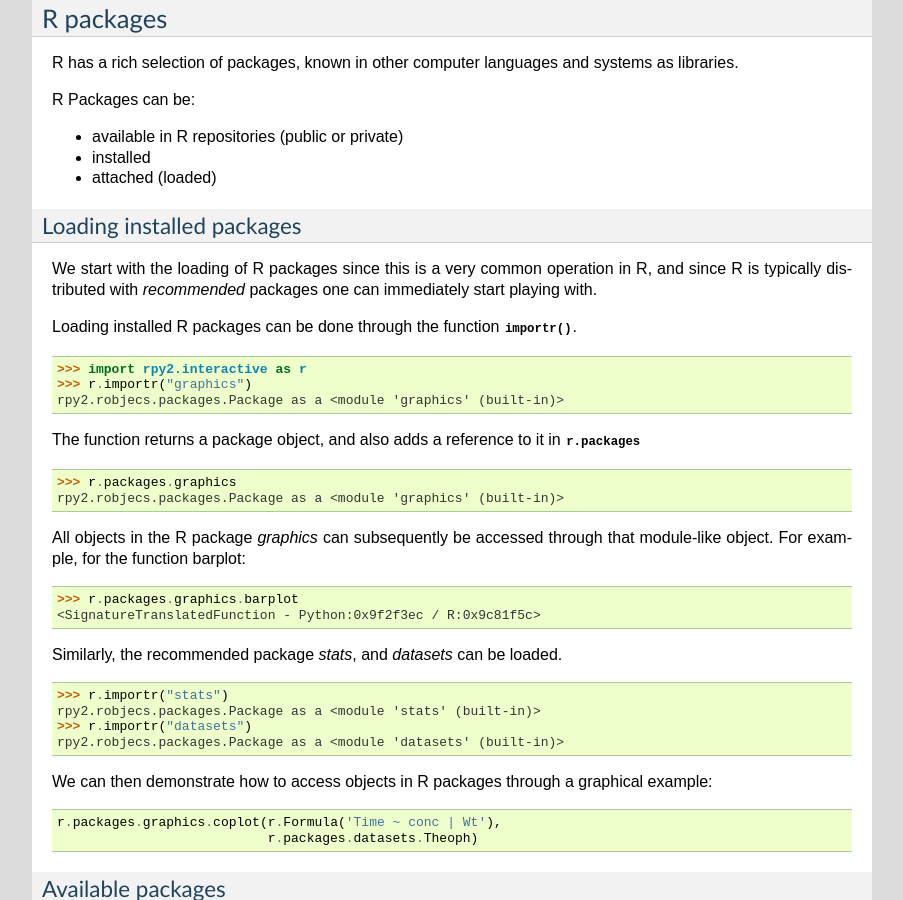
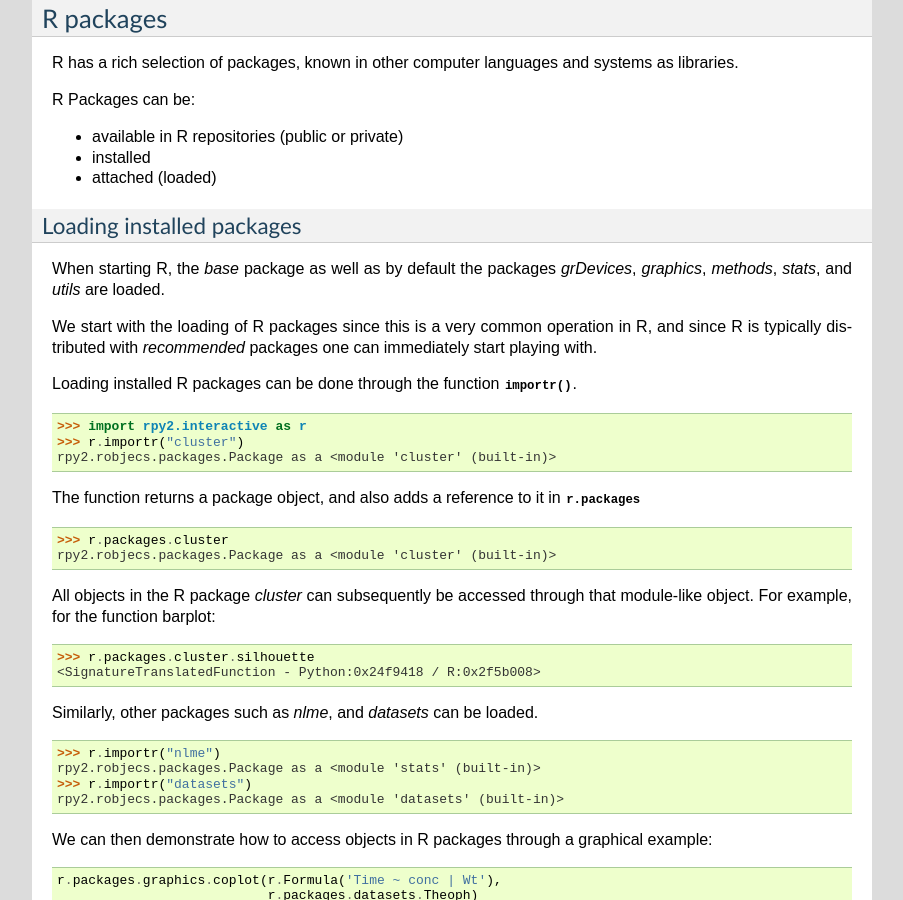
Before and after one commit to rpy2/rpy2, a Sphinx documentation site: the page built from doc/source/interactive.rst, in a window 1280 px wide and 900 px high, scrolled down 854 px. Shown: the whole window, without its empty margins (198-1101 px from the left). Built offline with Sphinx 7.4.7, drawn with Linux system fonts in a browser that asks for light colours; formulas are drawn with MathJax 3.

Commit message:
All packages attached when R starts are mirrored in Python with rpy.interactive
--HG--
branch : version_2.2.x

```diff
--- a/doc/source/interactive.rst
+++ b/doc/source/interactive.rst
@@ -68,6 +68,9 @@ R Packages can be:
 Loading installed packages
 --------------------------
 
+When starting R, the *base* package as well as by default the packages
+*grDevices*, *graphics*, *methods*, *stats*, and *utils* are loaded.
+
 We start with the loading of R packages since this is a very common
 operation in R, and since R is typically distributed
 with *recommended* packages one can immediately start playing with.
@@ -75,26 +78,26 @@ with *recommended* packages one can immediately start playing with.
 Loading installed R packages can be done through the function :func:`importr`.
 
 >>> import rpy2.interactive as r
->>> r.importr("graphics")
-rpy2.robjecs.packages.Package as a <module 'graphics' (built-in)>
+>>> r.importr("cluster")
+rpy2.robjecs.packages.Package as a <module 'cluster' (built-in)>
 
 The function returns a package object, and also adds a reference to it
 in :attr:`r.packages`
 
->>> r.packages.graphics
-rpy2.robjecs.packages.Package as a <module 'graphics' (built-in)>
+>>> r.packages.cluster
+rpy2.robjecs.packages.Package as a <module 'cluster' (built-in)>
 
-All objects in the R package *graphics* can subsequently be accessed
+All objects in the R package *cluster* can subsequently be accessed
 through that module-like object. For example, for the function barplot:
 
->>> r.packages.graphics.barplot
-<SignatureTranslatedFunction - Python:0x9f2f3ec / R:0x9c81f5c>
+>>> r.packages.cluster.silhouette
+<SignatureTranslatedFunction - Python:0x24f9418 / R:0x2f5b008>
 
 
-Similarly, the recommended package *stats*, and *datasets*
+Similarly, other packages such as *nlme*, and *datasets*
 can be loaded.
 
->>> r.importr("stats")
+>>> r.importr("nlme")
 rpy2.robjecs.packages.Package as a <module 'stats' (built-in)>
 >>> r.importr("datasets")
 rpy2.robjecs.packages.Package as a <module 'datasets' (built-in)>
```
Also changed, not shown: 2 other files.
